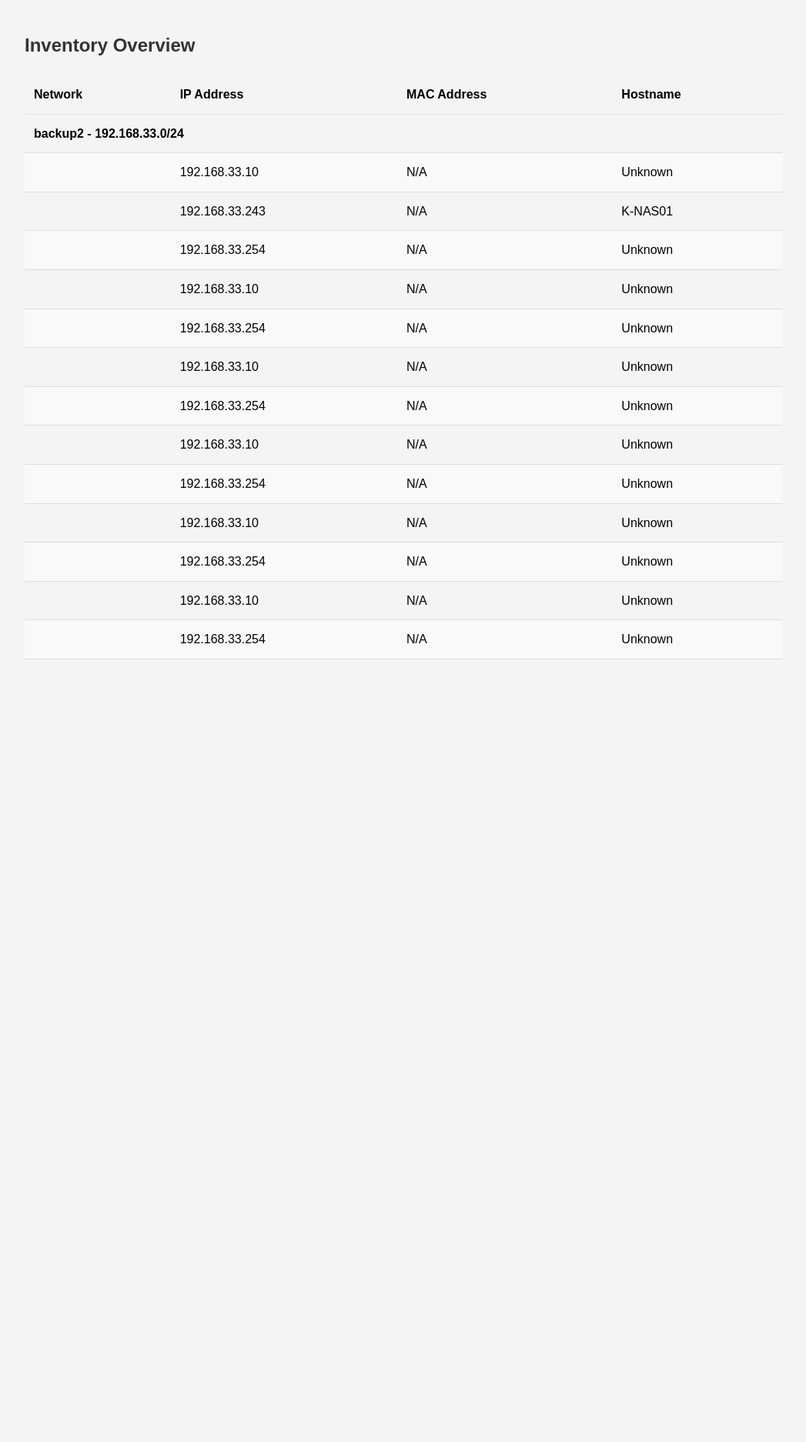
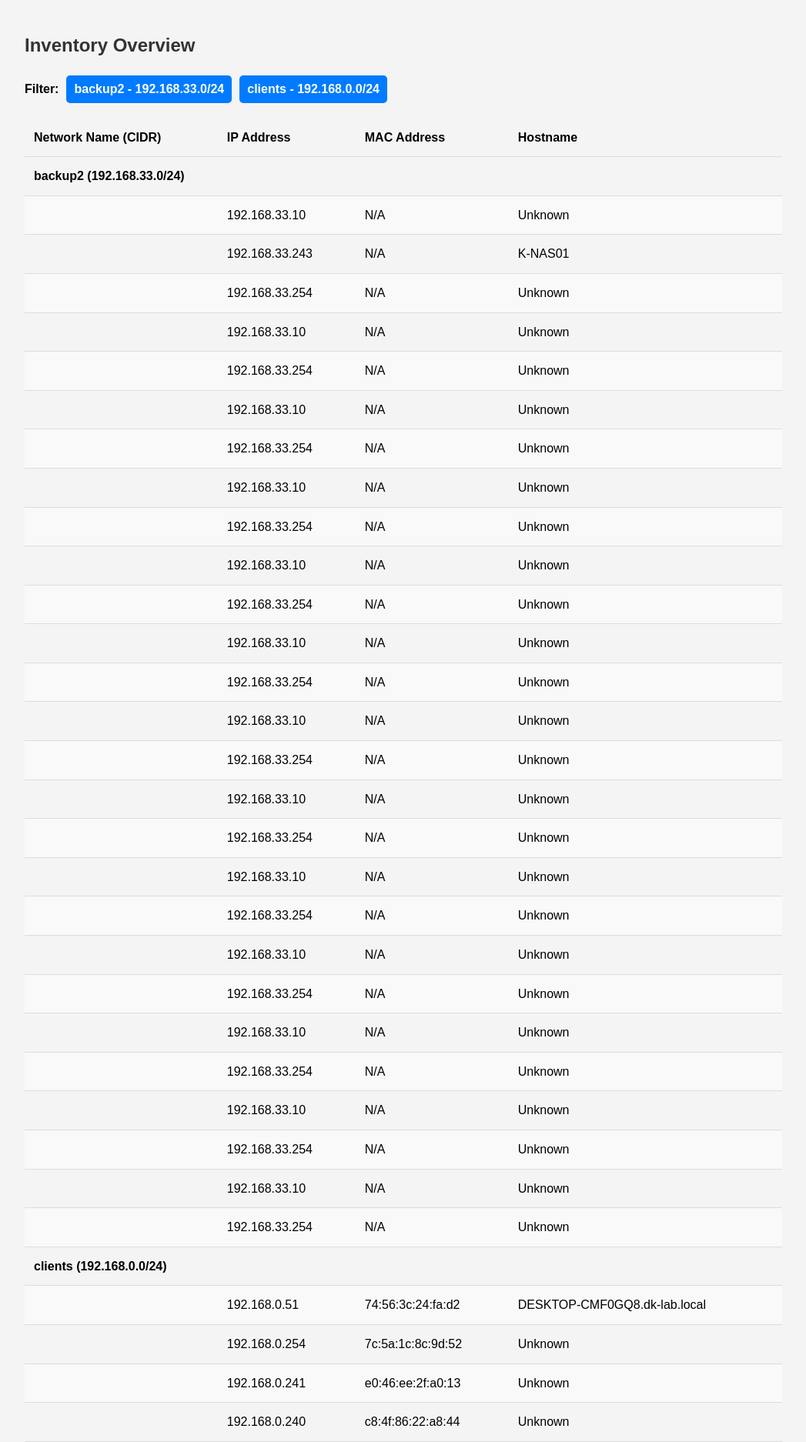
Before and after one commit to silentf666/csnd, a Flask app: page / in a window 1280 px wide. Shown: the part 158-2032 px from the top of the page at 77% size, without its empty margins (116-1163 px from the left). Before the commit the page ends 1015 px from the top, so only its background shows below. Run offline with Flask 3, Linux system fonts and the light colour scheme.

Commit message:
base stable 3

```diff
--- a/app.py
+++ b/app.py
@@ -1,3 +1,6 @@
+
+
+
 from flask import Flask, render_template, request, redirect, url_for
 import csv
 import collections
@@ -77,11 +80,22 @@ def index():
         print("Inventory file not found.")
 
     # Create a mapping of CIDR to network names
-    network_name_mapping = {v: k for k, v in load_config().items('networks')}
+    network_name_mapping = {network: get_network_name_mapping(config_file_path, network) for network in devices_by_network.keys()}
 
-    # Pass the mapping and devices to the template
-    return render_template('index.html', devices_by_network=devices_by_network, network_name_mapping=network_name_mapping)
+    # Get the list of defined networks
+    defined_networks = read_networks()
 
+    # Get the selected network from query parameters
+    selected_network = request.args.get('network')
+
+    # Filter devices based on the selected network
+    if selected_network and selected_network in devices_by_network:
+        filtered_devices = {selected_network: devices_by_network[selected_network]}
+    else:
+        filtered_devices = devices_by_network
+
+    # Pass the mapping, devices, defined networks, and selected network to the template
+    return render_template('index.html', devices_by_network=filtered_devices, network_name_mapping=network_name_mapping, defined_networks=defined_networks, selected_network=selected_network)
 
 @app.route('/networks', methods=['GET'])
 def networks():
--- a/config/settings.ini
+++ b/config/settings.ini
@@ -5,3 +5,4 @@ workers = 30
 
 [networks]
 backup2 = 192.168.33.0/24
+clients = 192.168.0.0/24
--- a/data/inventory.txt
+++ b/data/inventory.txt
@@ -11,3 +11,31 @@
 192.168.33.0/24,192.168.33.254,N/A,Unknown
 192.168.33.0/24,192.168.33.10,N/A,Unknown
 192.168.33.0/24,192.168.33.254,N/A,Unknown
+192.168.33.0/24,192.168.33.10,N/A,Unknown
+192.168.33.0/24,192.168.33.254,N/A,Unknown
+192.168.33.0/24,192.168.33.10,N/A,Unknown
+192.168.33.0/24,192.168.33.254,N/A,Unknown
+192.168.33.0/24,192.168.33.10,N/A,Unknown
+192.168.33.0/24,192.168.33.254,N/A,Unknown
+192.168.0.0/24,192.168.0.51,74:56:3c:24:fa:d2,DESKTOP-CMF0GQ8.dk-lab.local
+192.168.0.0/24,192.168.0.254,7c:5a:1c:8c:9d:52,Unknown
+192.168.0.0/24,192.168.0.241,e0:46:ee:2f:a0:13,Unknown
+192.168.0.0/24,192.168.0.240,c8:4f:86:22:a8:44,Unknown
+192.168.33.0/24,192.168.33.10,N/A,Unknown
+192.168.33.0/24,192.168.33.254,N/A,Unknown
+192.168.0.0/24,192.168.0.51,74:56:3c:24:fa:d2,DESKTOP-CMF0GQ8.dk-lab.local
+192.168.0.0/24,192.168.0.254,7c:5a:1c:8c:9d:52,Unknown
+192.168.0.0/24,192.168.0.240,c8:4f:86:22:a8:44,Unknown
+192.168.33.0/24,192.168.33.10,N/A,Unknown
+192.168.33.0/24,192.168.33.254,N/A,Unknown
+192.168.0.0/24,192.168.0.51,74:56:3c:24:fa:d2,DESKTOP-CMF0GQ8.dk-lab.local
+192.168.0.0/24,192.168.0.254,7c:5a:1c:8c:9d:52,Unknown
+192.168.33.0/24,192.168.33.10,N/A,Unknown
+192.168.33.0/24,192.168.33.254,N/A,Unknown
+192.168.0.0/24,192.168.0.51,74:56:3c:24:fa:d2,DESKTOP-CMF0GQ8.dk-lab.local
+192.168.0.0/24,192.168.0.254,7c:5a:1c:8c:9d:52,Unknown
+192.168.33.0/24,192.168.33.10,N/A,Unknown
+192.168.33.0/24,192.168.33.254,N/A,Unknown
+192.168.0.0/24,192.168.0.51,74:56:3c:24:fa:d2,DESKTOP-CMF0GQ8.dk-lab.local
+192.168.0.0/24,192.168.0.254,7c:5a:1c:8c:9d:52,Unknown
+192.168.0.0/24,192.168.0.240,c8:4f:86:22:a8:44,Unknown
--- a/static/styles.css
+++ b/static/styles.css
@@ -1,4 +1,4 @@
-/* styles.css */
+/* General Styles */
 body {
     font-family: Arial, sans-serif;
     line-height: 1.6;
@@ -58,14 +58,61 @@ main {
     padding: 20px;
 }
 
-.network-section {
-    margin: 20px 0;
-    padding: 10px;
-    border: 1px solid #ddd;
-    border-radius: 5px;
-    background: #fff;
+/* Filter Container */
+.filter-container {
+    display: flex;
+    align-items: center;
+    margin-bottom: 20px;
 }
 
+.filter-label {
+    margin-right: 10px;
+    font-weight: bold;
+}
+
+/* Filter Options */
+.filter-options {
+    display: flex;
+    align-items: center;
+}
+
+.network-menu {
+    display: flex;
+    flex-wrap: wrap;
+}
+
+.network-menu a {
+    margin-right: 10px;
+    padding: 5px 10px;
+    background-color: #007bff;
+    color: #fff;
+    text-decoration: none;
+    border-radius: 5px;
+    font-weight: bold;
+    transition: background-color 0.3s, color 0.3s;
+}
+
+.network-menu a.selected {
+    background-color: #0056b3;
+}
+
+.network-menu a:hover {
+    background-color: #0056b3;
+}
+
+/* Regular Links */
+a {
+    color: #007bff;
+    text-decoration: none;
+    transition: color 0.3s;
+}
+
+a:hover {
+    color: #0056b3;
+    text-decoration: underline;
+}
+
+/* Table Styles */
 table {
     width: 100%;
     border-collapse: collapse;
@@ -92,3 +139,46 @@ table tr:hover {
 h2, h3 {
     color: #333;
 }
+
+
+/* New styles for the filter and submenu *//* Filter Container */
+.filter-container {
+    display: flex;
+    align-items: center;
+    margin-bottom: 20px;
+}
+
+/* Filter Label */
+.filter-label {
+    margin-right: 10px;
+    font-weight: bold;
+}
+
+/* Filter Options */
+.filter-options {
+    display: flex;
+    align-items: center;
+}
+
+.network-menu {
+    display: flex;
+    flex-wrap: wrap;
+}
+
+.network-menu a {
+    margin-right: 10px;
+    padding: 5px 10px;
+    background-color: #007bff;
+    color: #fff;
+    text-decoration: none;
+    border-radius: 5px;
+    font-weight: bold;
+}
+
+.network-menu a.selected {
+    background-color: #0056b3;
+}
+
+.network-menu a:hover {
+    background-color: #0056b3;
+}
--- a/templates/index.html
+++ b/templates/index.html
@@ -20,21 +20,34 @@
         </header>
         <main>
             <h2>Inventory Overview</h2>
+            <div class="filter-container">
+                <div class="filter-label">Filter:</div>
+                <div class="filter-options">
+                    <div class="network-menu">
+                        {% for network, address in network_name_mapping.items() %}
+                            <a href="{{ url_for('index', network=address) }}" class="{{ 'selected' if network == selected_network else '' }}">
+                                {{ network_name_mapping.get(network, network) }} - {{ network }}
+                            </a>
+                        {% endfor %}
+                    </div>
+                </div>
+            </div>
             {% if devices_by_network %}
                 <table>
                     <thead>
                         <tr>
-                            <th>Network</th>
+                            <th>Network Name (CIDR)</th>
                             <th>IP Address</th>
                             <th>MAC Address</th>
                             <th>Hostname</th>
                         </tr>
                     </thead>
                     <tbody>
-                         {% for network, devices in devices_by_network.items() %}
-                            {% set network_name = network_name_mapping.get(network, network) %}
+                        {% for network, devices in devices_by_network.items() %}
                             <tr>
-                                <td colspan="4"><strong>{{ network_name }} - {{ network }}</strong></td>
+                                <td colspan="4">
+                                    <strong>{{ network_name_mapping.get(network, network) }} ({{ network }})</strong>
+                                </td>
                             </tr>
                             {% for device in devices %}
                                 <tr>
```
